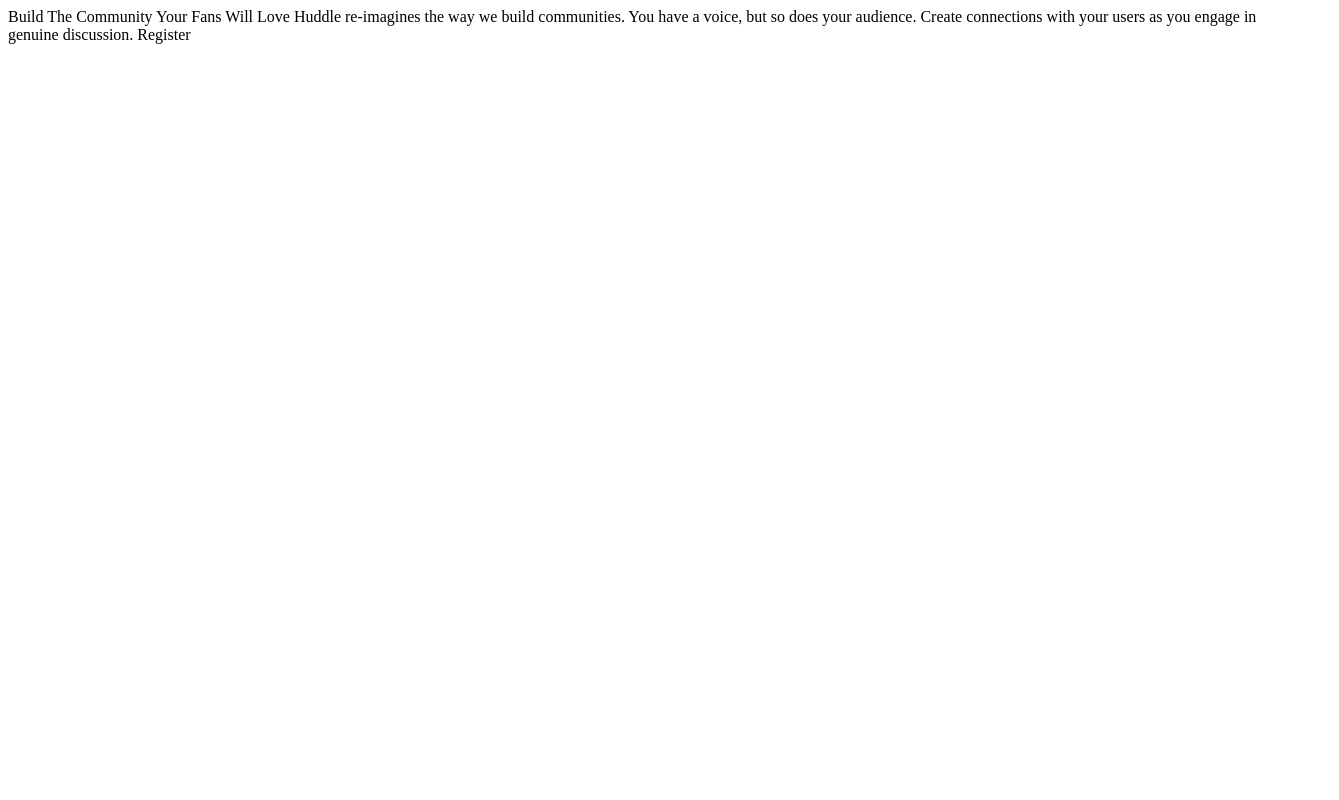
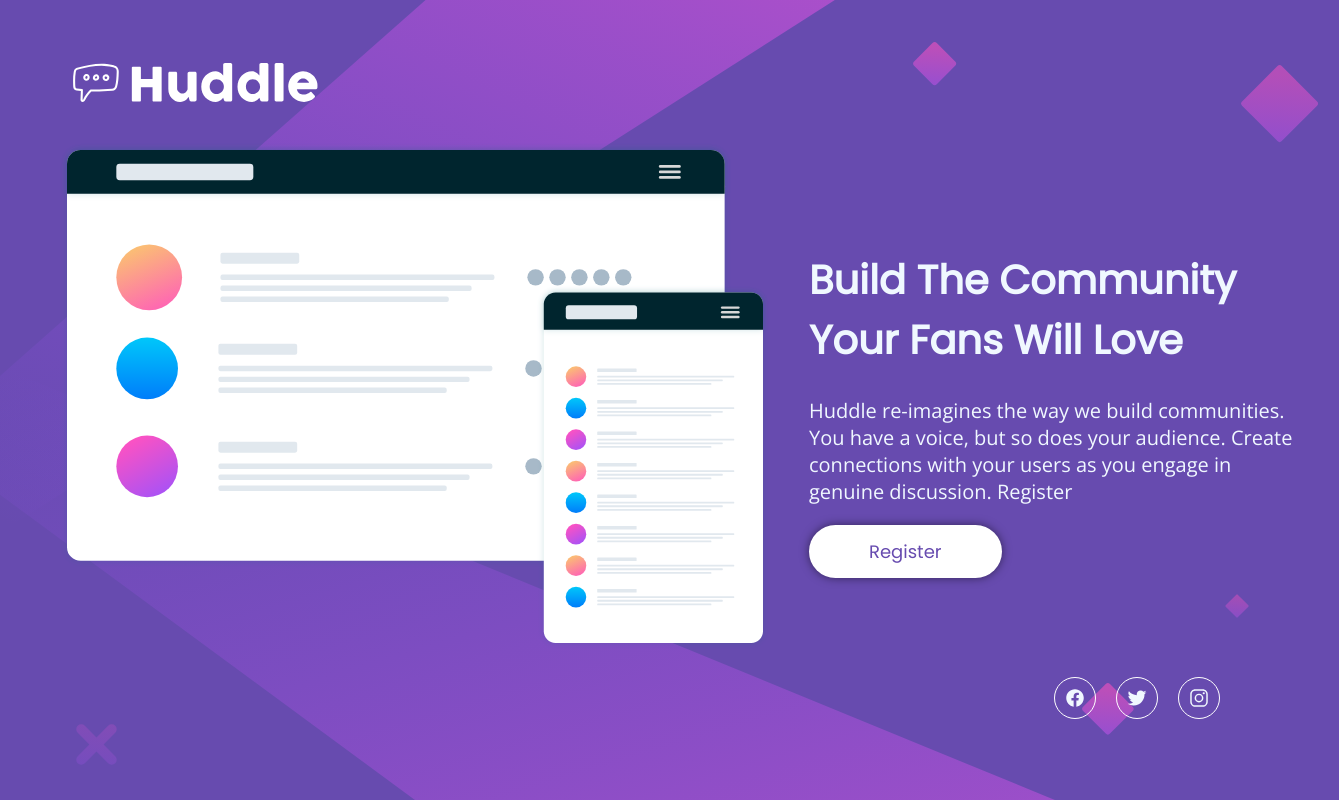
Before and after one commit to monthack/Challange1_Platzi, a plain HTML site: page index.html in a window 1280 px wide. Shown: the whole page, 1339 px wide, since content can reach past the window. Drawn offline with nearby package versions, Linux system fonts and the light colour scheme.

Commit message:
Mobile and desktop

```diff
--- a/index.html
+++ b/index.html
@@ -4,7 +4,12 @@
     <meta charset="UTF-8" />
     <meta name="viewport" content="width=device-width, initial-scale=1.0" />
     <!-- displays site properly based on user's device -->
-
+    <script type="module" src="https://unpkg.com/ionicons@5.5.2/dist/ionicons/ionicons.esm.js"></script>
+    <script nomodule src="https://unpkg.com/ionicons@5.5.2/dist/ionicons/ionicons.js"></script>
+    <link rel="preconnect" href="https://fonts.googleapis.com">
+    <link rel="preconnect" href="https://fonts.gstatic.com" crossorigin>
+    <link href="https://fonts.googleapis.com/css2?family=Poppins&display=swap" rel="stylesheet">
+    <link href="https://fonts.googleapis.com/css2?family=Open+Sans:wght@300&family=Poppins&display=swap" rel="stylesheet">
     <link
       rel="icon"
       type="image/png"
@@ -15,21 +20,165 @@
     <title>
       Frontend Mentor | Huddle landing page with single introductory section
     </title>
+    <style>
+      body{
+        background: hsl(257, 40%, 49%);
+        font-family: 'Poppins', sans-serif;
+        font-weight: 400;
+        margin: 0px;
+        color: aliceblue;
+        font-size: 20px;
+        background-image: url("/images/bg-desktop.svg");
+        background-repeat: no-repeat;
+        padding: 40px 50px 40px 50px;
+      }
+      .container div:nth-child(1){
+        padding: 10px;
+      }
+      footer  {
+        display: flex;
+        justify-content: right;
+        flex-direction: row;
+        /* padding: arriba izquiedo abajo derecho;*/
 
-    <!-- No dude en eliminar estos estilos o personalizarlos en su propia hoja de estilo 👍 -->
-    <style>
-      .attribution {
-        font-size: 11px;
-        text-align: center;
       }
-      .attribution a {
-        color: hsl(228, 45%, 44%);
+      .reds{
+        padding: 10px;
+        font-size: 25px;
+      }
+      ion-icon{
+        border: 1px solid white;
+        height: 20px;
+        width: 20px;
+        border-radius:40px;
+        padding: 10px;
+      }
+      ion-icon:hover{
+        background: white;
+        color: black;
+      }
+      .content{
+        display: flex;
+        align-items: center;
+        justify-content: left;
+
+      }
+      .item{
+        padding: 30px;
+      }
+      .texto{
+        inline-size: 500px;
+        overflow-wrap: break-word;
+      }
+      h1{
+        font-weight: 700;
+      }
+      p{
+        font-family: 'Open Sans', sans-serif;
+        font-weight: 400;
+      }
+      div .btn_register{
+        font-family: 'Poppins', sans-serif;
+        padding: 13px 60px 13px 60px;
+        /* padding: arriba izquiedo abajo derecho;*/
+        font-size: 18px;
+        color: hsl(257, 40%, 49%);
+        background: white;
+        border-radius: 30px;
+        border: 0px;
+        box-shadow: 0px 0px 10px 0px hsla(0, 0%, 0%, 0.5);
+        cursor: pointer;
+      }
+      .item button:hover{
+        background: hsl(256, 100%, 3%);
+        color: white;
+      }
+      @media screen and (max-width: 375px) {
+        body{
+          background-image: url("/images/bg-mobile.svg");
+          background-repeat: no-repeat;
+          font-size: 12px;
+          padding: 0px 15px 0px 15px;
+        }
+        .header img{
+          width: 45%;
+          padding: 17px;
+        }
+        .content{
+          display: flex;
+          flex-direction: column;
+          justify-content: center;
+        }
+        .item img{
+          width: 93%;
+          margin: 0;
+          padding: 13px;
+        }
+        .texto{
+          inline-size: 280px;
+          overflow-wrap: break-word;
+          margin: 0px;
+          padding: 6px;
+          text-align: center;
+          font-weight: 600;
+        }
+        div .btn_register{
+          font-size: 12px;
+          margin: 15px;
+          position: relative;
+          left: 15%;
+        }
+        footer  {
+          display: flex;
+          justify-content: center;
+          flex-direction: row;
+        }
+        ion-icon{
+          height: 17px;
+          width: 17px;
+          border-radius:40px;
+          padding: 8px;
+        }
+
+
       }
     </style>
   </head>
   <body>
-    Build The Community Your Fans Will Love Huddle re-imagines the way we build
-    communities. You have a voice, but so does your audience. Create connections
-    with your users as you engage in genuine discussion. Register
+    <div class="container">
+
+      <div class="header">
+        <img src="/images/logo.svg" alt="logo"">
+      </div>
+
+      <div class="content">
+        <div class="item">
+          <img src="/images/illustration-mockups.svg" alt="illustration-mockups">
+        </div>
+        <div class="item">
+          <h1 class="texto">Build The Community Your Fans Will Love</h1>
+          <p class="texto">
+            Huddle re-imagines the way we build communities. You have a voice, but so does your audience. Create connections
+            with your users as you engage in genuine discussion. Register
+          </p>
+          <button type="button" class="btn_register">Register</button>
+        </div>
+      </div>
+
+    </div>
+
+    <footer>
+        <div class="reds">
+          <ion-icon name="logo-facebook"></ion-icon>
+        </div>
+        <div class="reds">
+          <ion-icon name="logo-twitter"></ion-icon>
+        </div>
+        <div class="reds">
+          <ion-icon name="logo-instagram"></ion-icon>
+        </div>
+    </footer>
+
+
   </body>
 </html>
```
